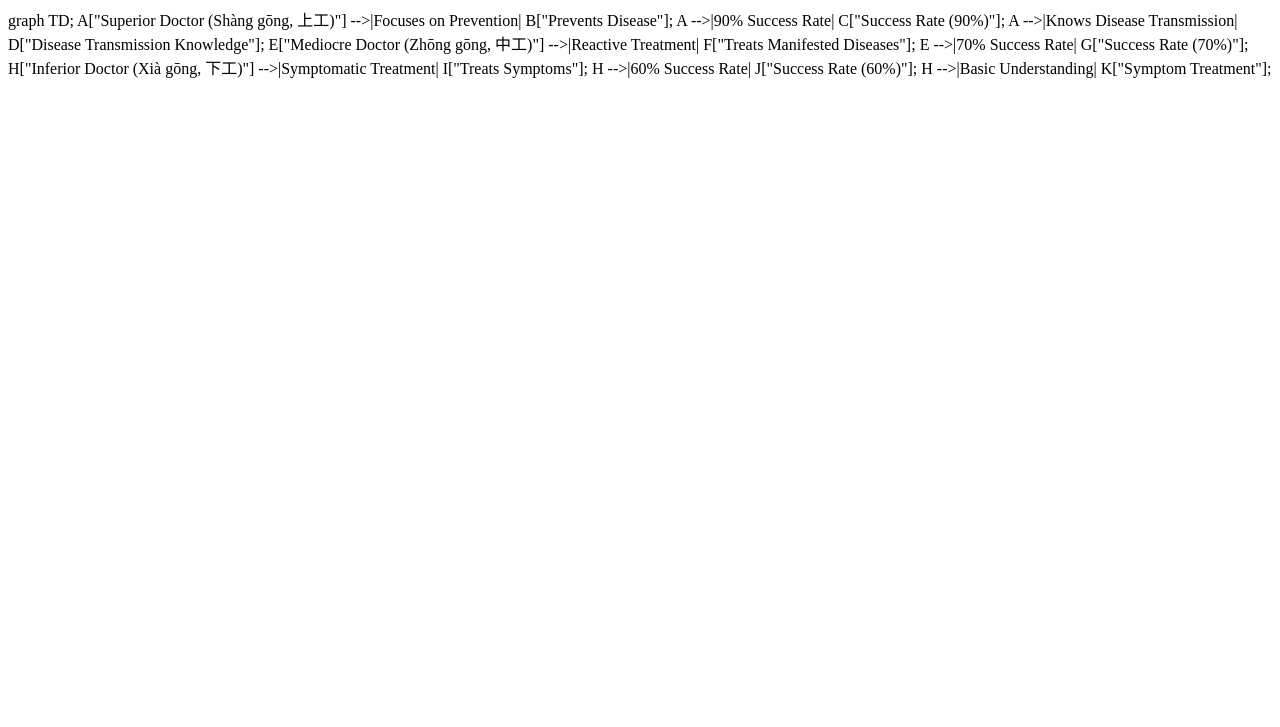
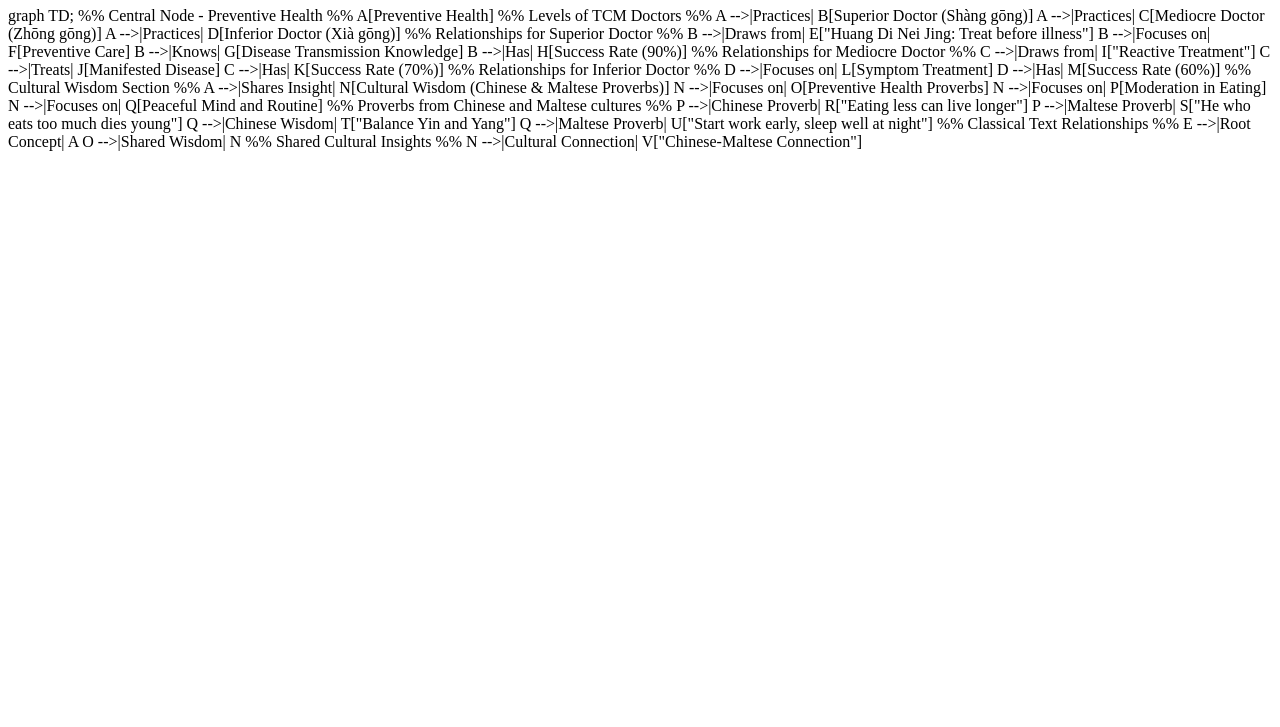
Before and after one commit to swoodeadlock/TCM-KG, a plain HTML site: page index.html in a window 1280 px wide. Shown: the part 73-800 px from the top of the page. Drawn offline with Linux system fonts and the light colour scheme.

Commit message:
Update index.html

```diff
--- a/index.html
+++ b/index.html
@@ -3,28 +3,58 @@
 <head>
     <meta charset="UTF-8">
     <meta name="viewport" content="width=device-width, initial-scale=1.0">
-    <title>TCM Knowledge Graph</title>
-    <!-- Include the Mermaid.js library -->
+    <title>TCM Doctors and Health Wisdom Knowledge Graph</title>
     <script type="module">
         import mermaid from 'https://cdn.jsdelivr.net/npm/mermaid@10/dist/mermaid.esm.min.mjs';
         mermaid.initialize({ startOnLoad: true });
     </script>
 </head>
 <body>
-    <h1>Three Levels of TCM Doctors Knowledge Graph</h1>
-    <!-- Mermaid container -->
+    <h1>TCM Doctors and Cultural Health Wisdom Knowledge Graph</h1>
     <div class="mermaid">
         graph TD;
-        A["Superior Doctor (Shàng gōng, 上工)"] -->|Focuses on Prevention| B["Prevents Disease"];
-        A -->|90% Success Rate| C["Success Rate (90%)"];
-        A -->|Knows Disease Transmission| D["Disease Transmission Knowledge"];
+        %% Central Node - Preventive Health %%
+        A[Preventive Health]
 
-        E["Mediocre Doctor (Zhōng gōng, 中工)"] -->|Reactive Treatment| F["Treats Manifested Diseases"];
-        E -->|70% Success Rate| G["Success Rate (70%)"];
+        %% Levels of TCM Doctors %%
+        A -->|Practices| B[Superior Doctor (Shàng gōng)]
+        A -->|Practices| C[Mediocre Doctor (Zhōng gōng)]
+        A -->|Practices| D[Inferior Doctor (Xià gōng)]
 
-        H["Inferior Doctor (Xià gōng, 下工)"] -->|Symptomatic Treatment| I["Treats Symptoms"];
-        H -->|60% Success Rate| J["Success Rate (60%)"];
-        H -->|Basic Understanding| K["Symptom Treatment"];
+        %% Relationships for Superior Doctor %%
+        B -->|Draws from| E["Huang Di Nei Jing: Treat before illness"]
+        B -->|Focuses on| F[Preventive Care]
+        B -->|Knows| G[Disease Transmission Knowledge]
+        B -->|Has| H[Success Rate (90%)]
+
+        %% Relationships for Mediocre Doctor %%
+        C -->|Draws from| I["Reactive Treatment"]
+        C -->|Treats| J[Manifested Disease]
+        C -->|Has| K[Success Rate (70%)]
+
+        %% Relationships for Inferior Doctor %%
+        D -->|Focuses on| L[Symptom Treatment]
+        D -->|Has| M[Success Rate (60%)]
+
+        %% Cultural Wisdom Section %%
+        A -->|Shares Insight| N[Cultural Wisdom (Chinese & Maltese Proverbs)]
+        N -->|Focuses on| O[Preventive Health Proverbs]
+        N -->|Focuses on| P[Moderation in Eating]
+        N -->|Focuses on| Q[Peaceful Mind and Routine]
+
+        %% Proverbs from Chinese and Maltese cultures %%
+        P -->|Chinese Proverb| R["Eating less can live longer"]
+        P -->|Maltese Proverb| S["He who eats too much dies young"]
+
+        Q -->|Chinese Wisdom| T["Balance Yin and Yang"]
+        Q -->|Maltese Proverb| U["Start work early, sleep well at night"]
+
+        %% Classical Text Relationships %%
+        E -->|Root Concept| A
+        O -->|Shared Wisdom| N
+
+        %% Shared Cultural Insights %%
+        N -->|Cultural Connection| V["Chinese-Maltese Connection"]
     </div>
 </body>
 </html>
```
